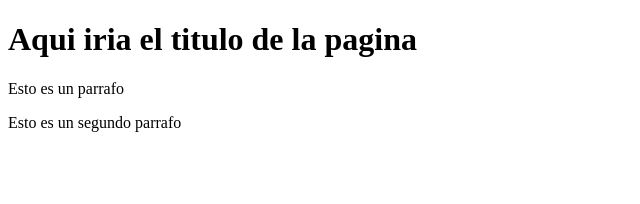
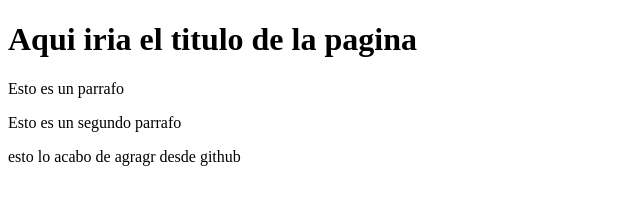
Before and after one commit to CamiloPortellaR/Proyecto-web-empresa-C, a plain HTML site: page index.html in a window 1280 px wide. Shown: the whole page, without its empty margins (0-640 px from the left). Drawn offline with Linux system fonts and the light colour scheme.

Commit message:
Update index.html

```diff
--- a/index.html
+++ b/index.html
@@ -10,5 +10,6 @@
     <h1>Aqui iria el titulo de la pagina</h1>
     <p>Esto es un parrafo</p>
     <p>Esto es un segundo parrafo</p>
+    esto lo acabo de agragr desde github
 </body>
 </html>
```
